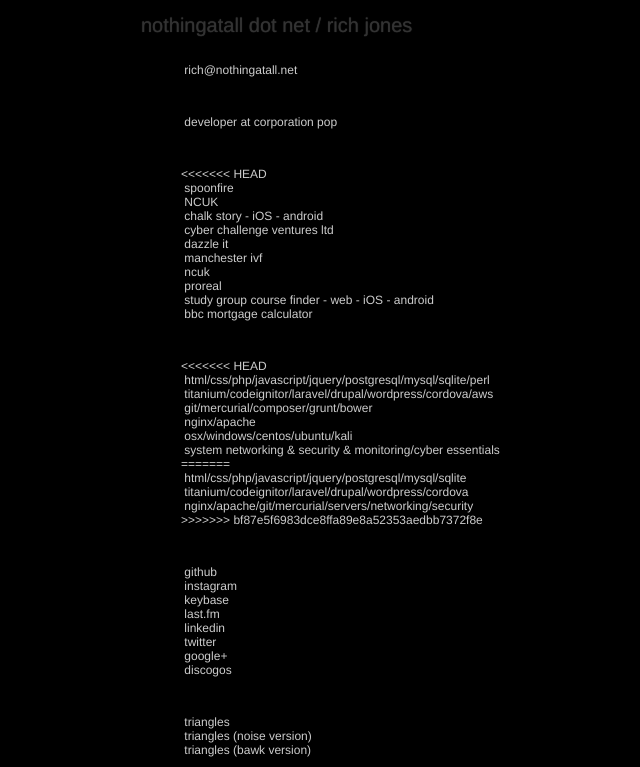
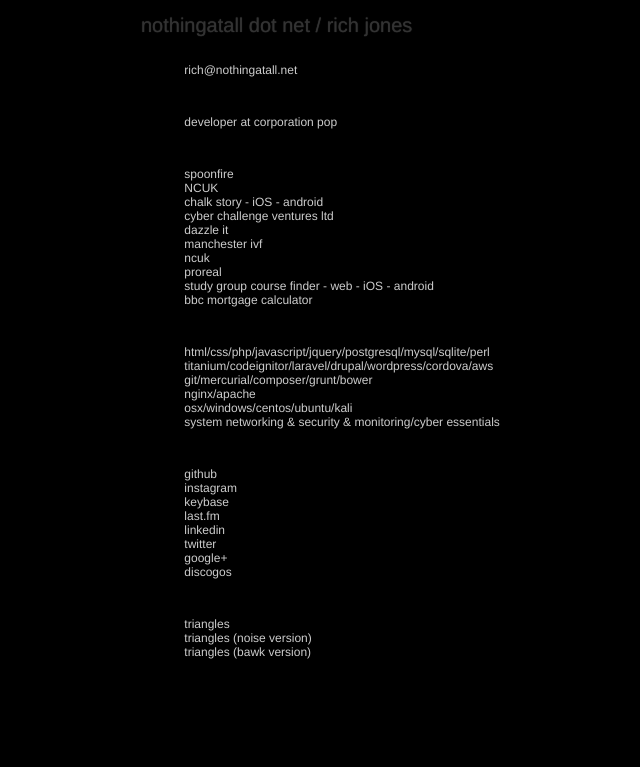
Before and after one commit to nothingatalldotnet/nothingatall, a PHP site: page / in a window 1280 px wide. Shown: the top 767 px of the page, without its empty margins (259-899 px from the left). Run offline with PHP 8.4, Linux system fonts and the light colour scheme; some libraries are stand-ins or nearby versions.

Commit message:
fixing my crappy merge

```diff
--- a/index.php
+++ b/index.php
@@ -34,7 +34,6 @@
 			</ul>
 			<br />
 			<ul>
-<<<<<<< HEAD
 				<li>&nbsp;<a href="http://www.spoonfire.co.uk" title="spoonfire">spoonfire</a></li>
 				<li>&nbsp;<a href="https://www.ncuk.ac.uk" title="NCUK">NCUK</a></li>
 				<li>&nbsp;chalk story - <a href="https://itunes.apple.com/app/id1130966540" title="chalk story ios">iOS</a> - <a href="https://play.google.com/store/apps/details?id=com.chalkstory.app" title="chalk story android">android</a></li>
@@ -48,18 +47,12 @@
 			</ul>
 			<br />
 			<ul>
-<<<<<<< HEAD
 				<li>&nbsp;html/css/php/javascript/jquery/postgresql/mysql/sqlite/perl</li>
 				<li>&nbsp;titanium/codeignitor/laravel/drupal/wordpress/cordova/aws</li>
 				<li>&nbsp;git/mercurial/composer/grunt/bower</li>
 				<li>&nbsp;nginx/apache</li>
 				<li>&nbsp;osx/windows/centos/ubuntu/kali</li>
 				<li>&nbsp;system networking &amp; security &amp; monitoring/cyber essentials</li>
-=======
-				<li>&nbsp;html/css/php/javascript/jquery/postgresql/mysql/sqlite</li>
-				<li>&nbsp;titanium/codeignitor/laravel/drupal/wordpress/cordova</li>
-				<li>&nbsp;nginx/apache/git/mercurial/servers/networking/security</li>
->>>>>>> bf87e5f6983dce8ffa89e8a52353aedbb7372f8e
 			</ul>
 			<br />
 			<ul>
```
